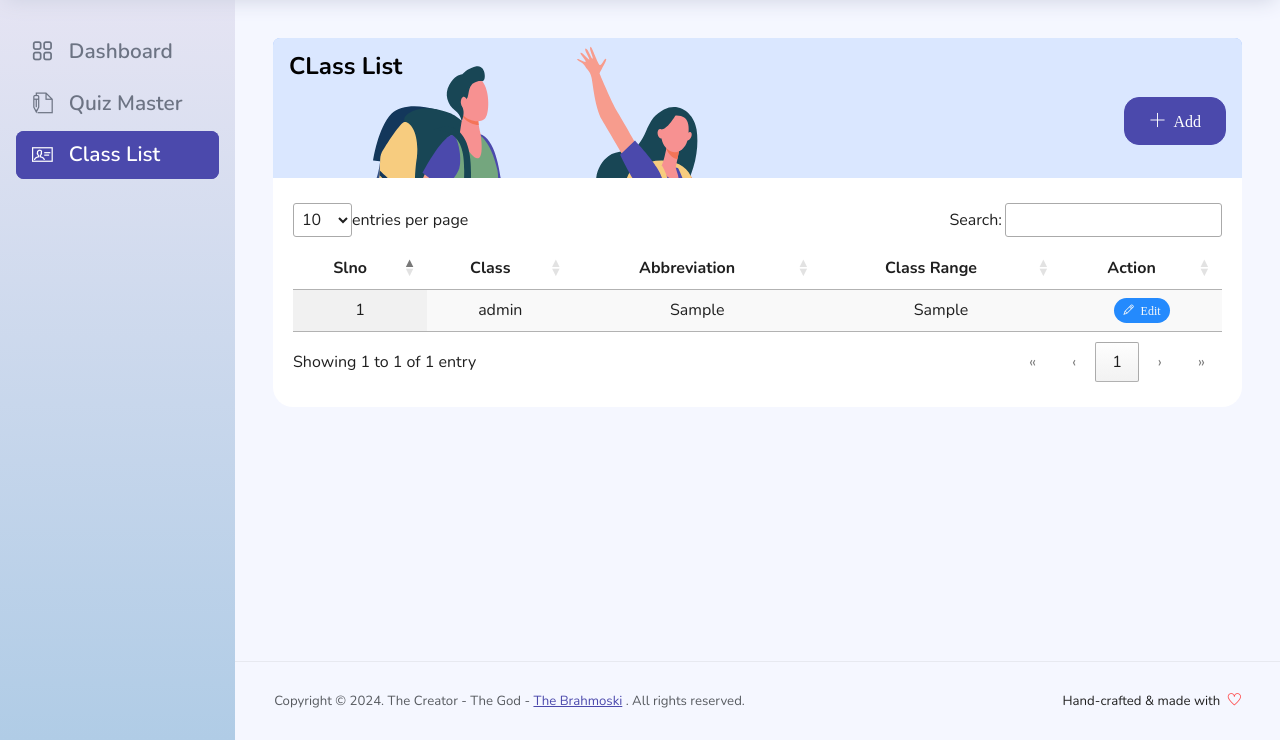
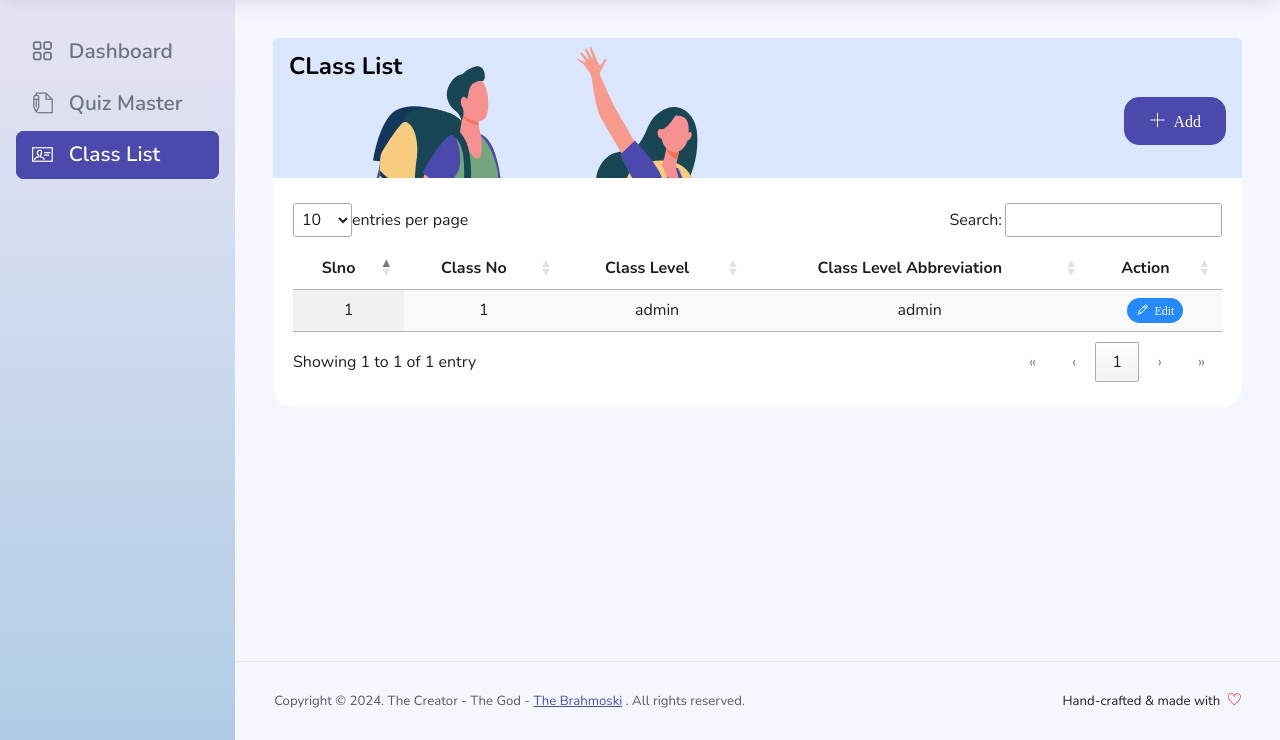
Before and after one commit to sran307/prathibha_fest, a Django app: page /class_list in a window 1280 px wide. Shown: the part 60-800 px from the top of the page. Run offline with Django 5.2, Linux system fonts and the light colour scheme; tables that the repository leaves empty hold one stand-in row (values such as "Sample post"); some libraries are stand-ins or nearby versions.

Commit message:
committing till master quiz

```diff
--- a/Quiz/models.py
+++ b/Quiz/models.py
@@ -2,12 +2,26 @@ from django.db import models
 
 # Create your models here.
 class ClassList(models.Model):
+    classno = models.IntegerField(default=0,null=False)
     class_level = models.CharField(max_length=50)
-    class_abbr = models.CharField(max_length=20)
-    class_range = models.CharField(max_length=5)
+    class_level_abbr = models.CharField(max_length=5)
 
     class Meta:
         db_table = 'class_list'
 
     def __str__(self):
-        return f"{self.class_level}-{self.class_range}"
+        return f"{self.classno}-{self.class_level}"
+
+
+class QuizMaster(models.Model):
+    classId = models.ForeignKey(ClassList, models.PROTECT, db_column='class_id')
+    image_Q = models.FileField(upload_to='\quizdocs')
+    audio_Q = models.FileField(upload_to='\quizdocs')
+    video_Q = models.FileField(upload_to='\quizdocs')
+    updated_on = models.DateTimeField()
+
+    class Meta:
+        db_table = 'quiz_master'
+
+    def __str__(self):
+        return f"{self.classId}-{self.id}"
--- /dev/null
+++ b/Quiz/static/projs/class_list.js
@@ -0,0 +1,27 @@
+$(document).ready(function(){
+
+    $('#classTable').DataTable();
+
+    $(document).on('click','.editClass', function(){
+
+        var class_details = []
+        $(this).closest('tr').find('td').each(function(){
+            class_details.push($(this).text())
+        })
+
+        var classid = $(this).data('classid')
+        $('#id_classid').val(classid)
+        $('#id_addedit').val('edit')
+        $('input[name="classno"]').val(class_details[1])
+        $('input[name="class_level"]').val(class_details[2])
+        $('input[name="class_level_abbr"]').val(class_details[3])
+        $('#addNewModal').modal('show')
+    })
+
+    $(document).on('click','.addClass', function(){
+        $('#id_addedit').val('add')
+        $('input[name="classno"], input[name="class_level"],input[name="class_level_abbr"]').val('')
+    })
+
+
+})
--- a/Quiz/templates/class_list.html
+++ b/Quiz/templates/class_list.html
@@ -10,7 +10,7 @@
 			<div class="card-img-overlay">
 				<h5 class="card-title fs-4">CLass List</h5>
 				<p class="card-text d-flex justify-content-end">
-					<button type="button" class="btn btn-primary" data-bs-toggle="modal" data-bs-target="#addNewModal">
+					<button type="button" class="btn btn-primary addClass" data-bs-toggle="modal" data-bs-target="#addNewModal">
 						<b>
 							<i class="ti-plus  menu-icon">
 								Add</i>
@@ -22,13 +22,13 @@
 
 			<div class="card-body">
 
-				<table id="quizTable" class="display" style="width:100%;text-align:center !important;">
+				<table id="classTable" class="display" style="width:100%;text-align:center !important;">
 					<thead>
 						<tr>
 							<th class="text-center">Slno</th>
-							<th class="text-center">Class</th>
-							<th class="text-center">Abbreviation</th>
-							<th class="text-center">Class Range</th>
+							<th class="text-center">Class No</th>
+							<th class="text-center">Class Level</th>
+							<th class="text-center">Class Level Abbreviation</th>
 							<th class="text-center">Action</th>
 						</tr>
 					</thead>
@@ -36,11 +36,11 @@
                         {% for class in classlist %}
 						<tr>
 							<td class="text-center">{{forloop.counter}}</td>
+							<td class="text-center">{{class.classno}}</td>
 							<td class="text-center">{{class.class_level}}</td>
-							<td class="text-center">{{class.class_abbr}}</td>
-							<td class="text-center">{{class.class_range}}</td>
+							<td class="text-center">{{class.class_level_abbr}}</td>
 							<td class="text-center">
-								<span class="badge bg-info text-dark editQuizton">
+								<span class="badge bg-info text-dark editClass" data-classid = {{class.id}}>
 									<i class="ti-pencil menu-icon text-light iconstyle">
 										Edit</i>
 								</span>
@@ -71,17 +71,19 @@
 				<div class="modal-body">
 					<form class="row g-3 needs-validation formblockcontent" novalidate action = "{% url 'save_classlist' %}" method = "post" >
                     {% csrf_token %}
+						<input type="hidden" name="addedit" id="id_addedit" value="add">
+						<input type="hidden" name="classid" id="id_classid">
+						<div class="mb-3">
+							<label for="exampleInputEmail1" class="form-label">Class</label>
+							<input type="text" class="form-control" name="classno">
+						</div>
 						<div class="mb-3">
 							<label for="exampleInputEmail1" class="form-label">Class Level</label>
 							<input type="text" class="form-control" name="class_level">
 						</div>
 						<div class="mb-3">
-							<label for="exampleInputEmail1" class="form-label">Abbreviation</label>
-							<input type="text" class="form-control" name="class_abbr">
-						</div>
-						<div class="mb-3">
-							<label for="exampleInputPassword1" class="form-label">Class Range</label>
-							<input type="text" class="form-control" name="class_range">
+							<label for="exampleInputPassword1" class="form-label">Class Level Abbreviation</label>
+							<input type="text" class="form-control" name="class_level_abbr">
 						</div>
 						<button type="submit" class="btn btn-primary">Submit</button>
 					</form>
@@ -91,5 +93,5 @@
 	</div>
 
 
-	<script src="{% static 'projs/quiz_master.js' %}"></script>
+	<script src="{% static 'projs/class_list.js' %}"></script>
 {% endblock %}
--- a/Quiz/views.py
+++ b/Quiz/views.py
@@ -26,12 +26,20 @@ def classList(request):
 
 def saveClasslist(request):
     data = request.POST
-    printoski(data)
-    classlvl = data.get('class_level')
-    class_abbr = data.get('class_abbr')
-    class_range = data.get('class_range')
+    classno = data.get('classno')
+    class_level = data.get('class_level')
+    class_level_abbr = data.get('class_level_abbr')
 
-    classlist = ClassList.objects.create(class_level=classlvl, class_abbr=class_abbr, class_range=class_range)
+    addeditType = data.get('addedit')
+    classid = data.get('classid')
+    if(addeditType=='add'):
+        ClassList.objects.create(classno=classno, class_level=class_level, class_level_abbr=class_level_abbr)
+    else:
+        classAvail = ClassList.objects.get(id=classid)
+        classAvail.classno = classno
+        classAvail.class_level = class_level
+        classAvail.class_level_abbr = class_level_abbr
+        classAvail.save()
     return HttpResponseRedirect(reverse('classList'))
 
 
--- a/prathibha_fest/settings.py
+++ b/prathibha_fest/settings.py
@@ -125,6 +125,8 @@ USE_TZ = True
 
 STATIC_URL = 'static/'
 
+# MEDIA_URL = '/media/'
+# MEDIA_ROOT = os.path.join(BASE_DIR, 'media')
 # Default primary key field type
 # https://docs.djangoproject.com/en/5.0/ref/settings/#default-auto-field
 
```
Also changed, not shown: Quiz/templates/quiz_master.html (+48 -20 lines), Quiz/migrations/0002_alter_classlist_class_abbr_and_more.py (deleted), Quiz/migrations/0002_remove_classlist_class_abbr_and_more.py (added), Quiz/migrations/0003_quizmaster.py (added), 1 other file.
